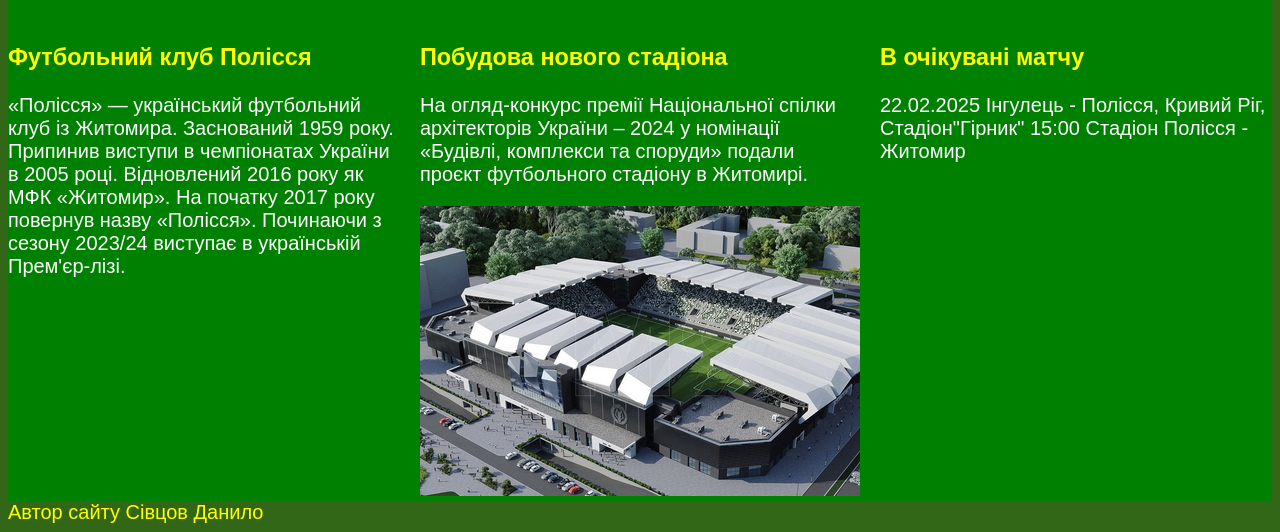
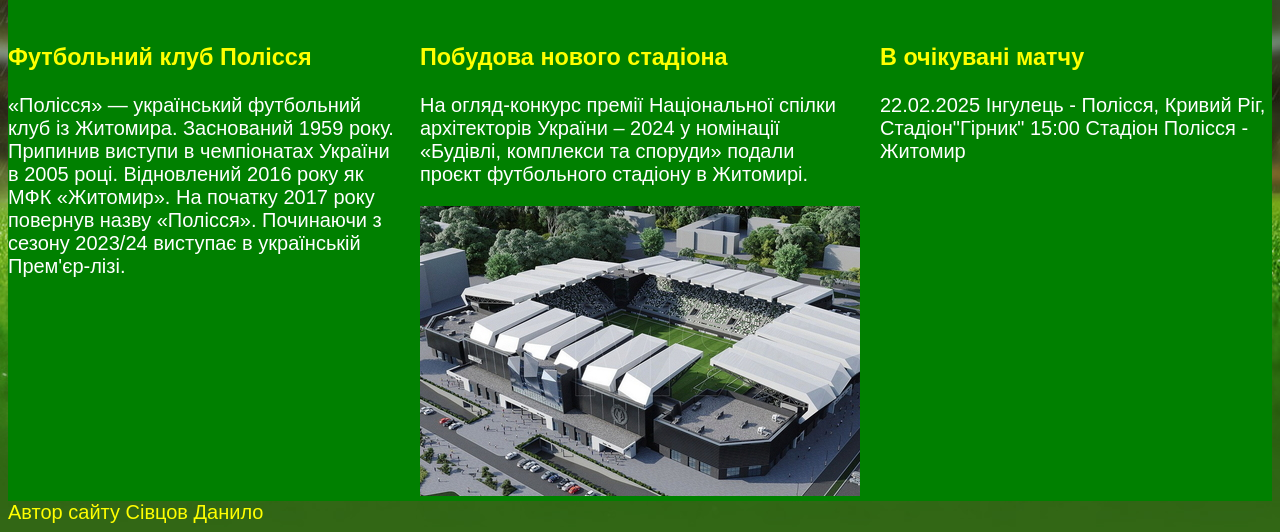
Before and after one commit to SivtsovDanilo111/04_POLISSYA, a plain HTML site: page index.html in a window 1280 px wide. Shown: the part 401-933 px from the top of the page. Drawn offline with Linux system fonts and the light colour scheme; the site is published under a folder, as on GitHub Pages, so addresses that start at the root find nothing.

```diff
--- a/style.css
+++ b/style.css
@@ -1,5 +1,5 @@
 body{
-    background: #326717 url('/img/bg.jpg') center top no-repeat;
+    background: #326717 url("img/bg.jpg") center top no-repeat;
     /* background: antiquewhite url("img/завантаження.png") repeat 50% 0;; */
    font-family: "Arial", sans-serif;
    font-size: 20px;
```
